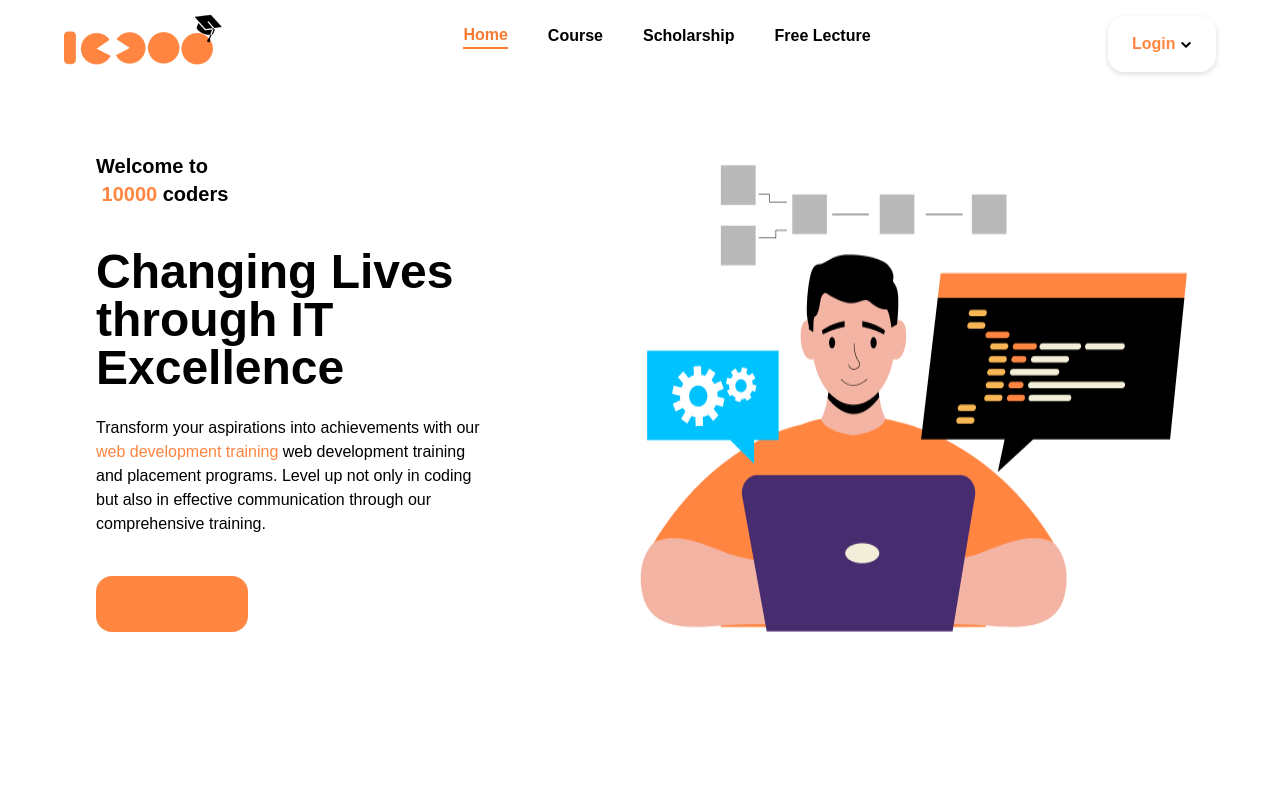
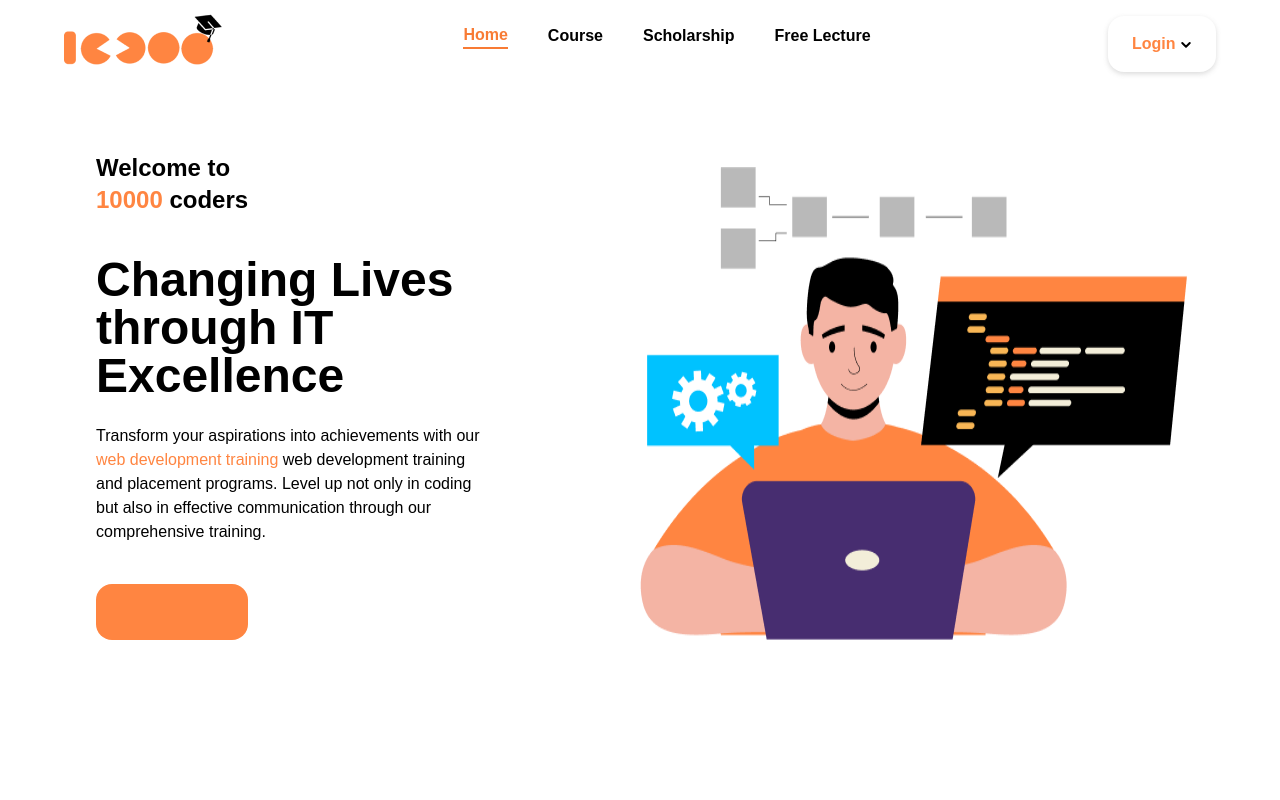
Before and after one commit to Kamepalli-Lakshman-Bharath/10k-coders_landing-page, a Next.js app: page / in a window 1280 px wide. Shown: the top 800 px of the page. Built offline with nearby package versions, Linux system fonts and the light colour scheme.

Commit message:
minor align-ment in landing page

```diff
--- a/src/app/components/LandingPage/LandingPage.jsx
+++ b/src/app/components/LandingPage/LandingPage.jsx
@@ -13,8 +13,8 @@ export default function LandingPage() {
         <TopBar getClickedItem={getItem} />
         <div className="flex">
           <div className=" pl-14 w-1/2">
-            <div className=" ml-10 mb-10 mt-20 w-40 font-bold text-xl">
-              Welcome to &nbsp;
+            <div className=" ml-10 text-start mb-10 mt-20 w-40 font-bold text-2xl">
+              Welcome to <br />
               <span style={{ color: "#ff8541" }}>10000</span> coders
             </div>
             <p className="ml-10 mb-6 w-9/12 font-bold text-5xl">
```
